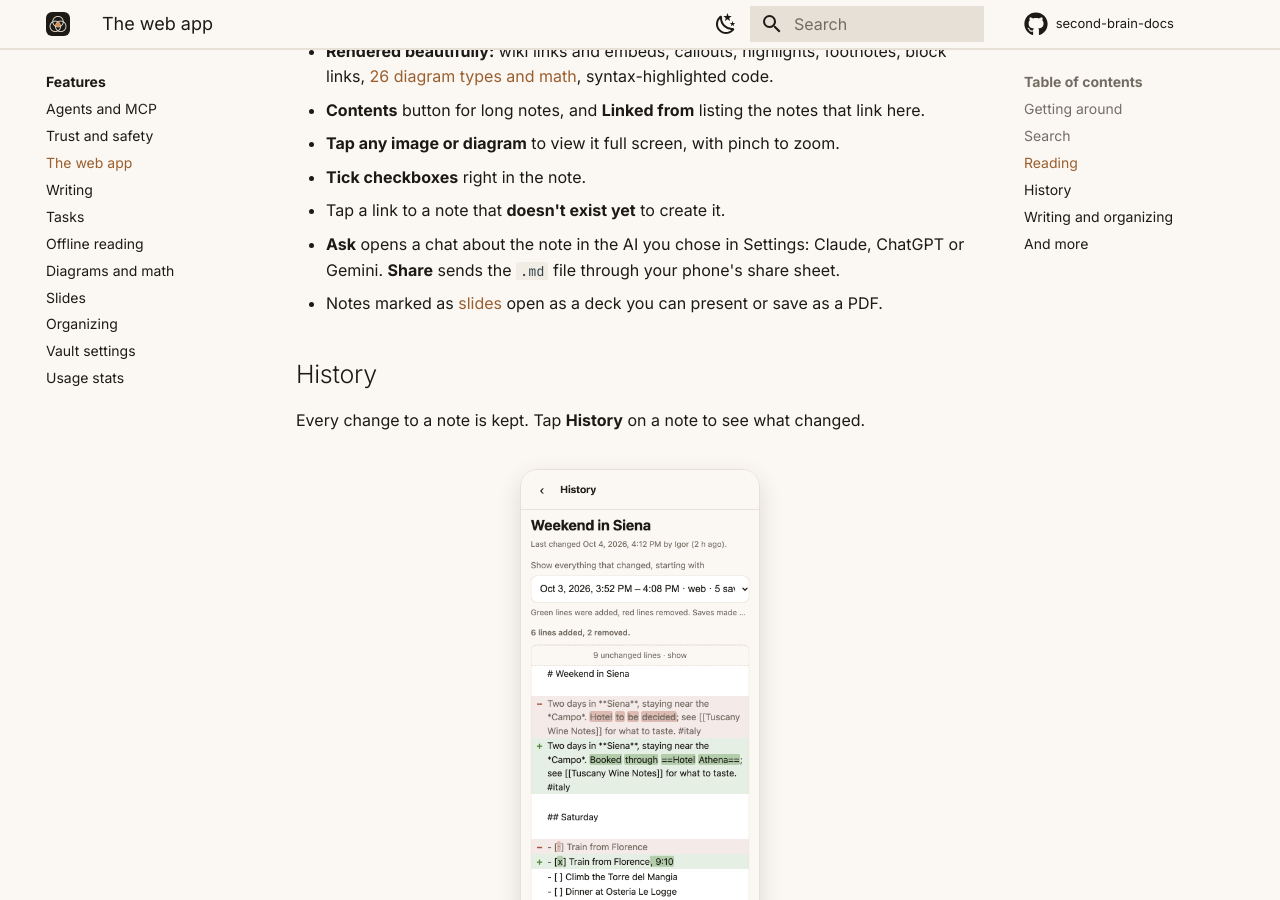
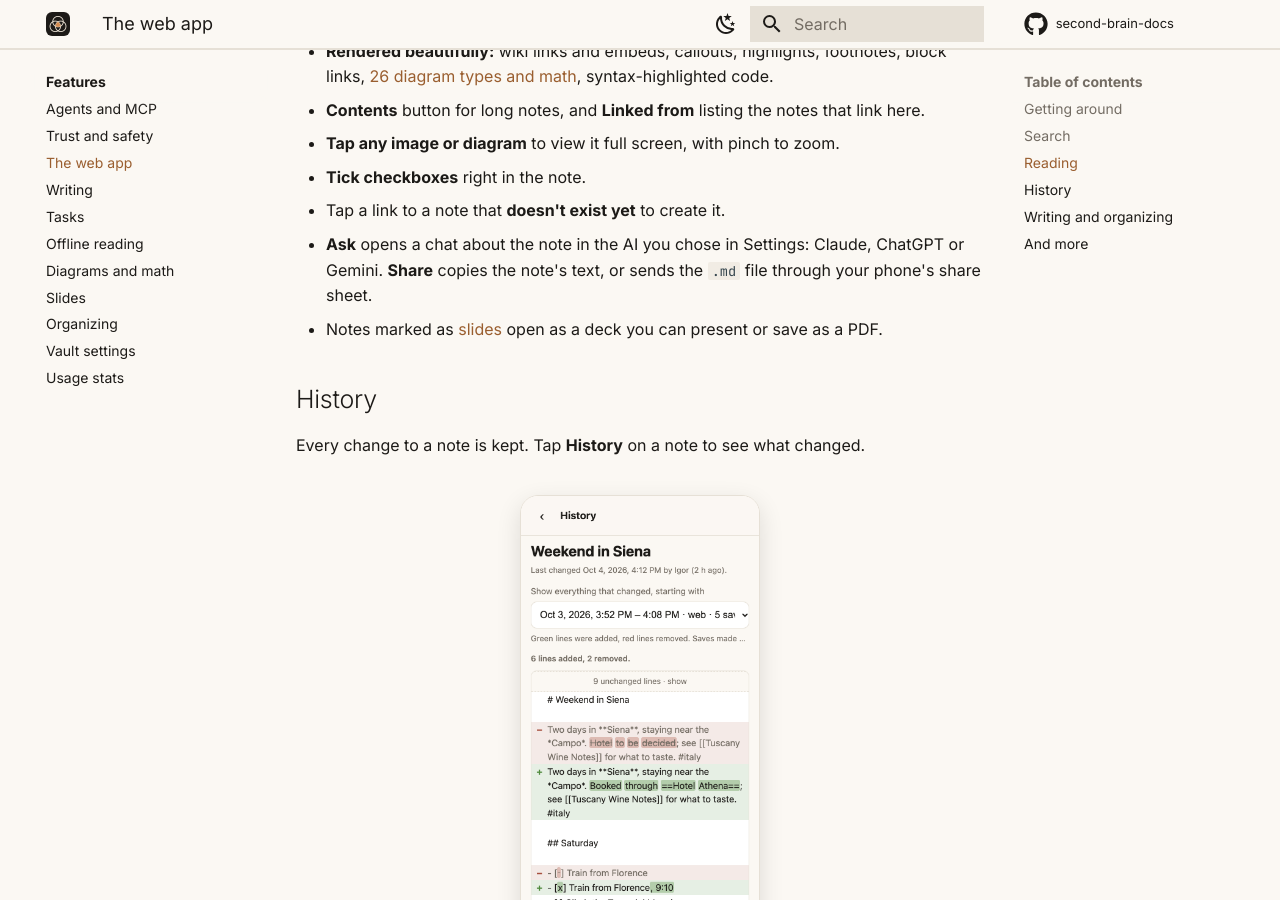
Before and after one commit to blanzp/second-brain-docs, an MkDocs documentation site: the page built from docs/features/web-app.md, in a window 1280 px wide and 900 px high, scrolled down 1425 px. Built offline with MkDocs 1.6.1 and Material for MkDocs 9.7.7, drawn with Linux system fonts in a browser that asks for light colours; comment, search, counter and statistics services are not loaded.

Commit message:
Share: copy the note's text or share the file
Co-Authored-By: Claude Opus 5.5 <noreply@anthropic.com>

```diff
--- a/docs/features/web-app.md
+++ b/docs/features/web-app.md
@@ -43,7 +43,7 @@ The web app is where you **read, review and write**: what your agents saved, and
 - **Tap any image or diagram** to view it full screen, with pinch to zoom.
 - **Tick checkboxes** right in the note.
 - Tap a link to a note that **doesn't exist yet** to create it.
-- **Ask** opens a chat about the note in the AI you chose in Settings: Claude, ChatGPT or Gemini. **Share** sends the `.md` file through your phone's share sheet.
+- **Ask** opens a chat about the note in the AI you chose in Settings: Claude, ChatGPT or Gemini. **Share** copies the note's text, or sends the `.md` file through your phone's share sheet.
 - Notes marked as [slides](slides.md) open as a deck you can present or save as a PDF.
 
 ## History
```
